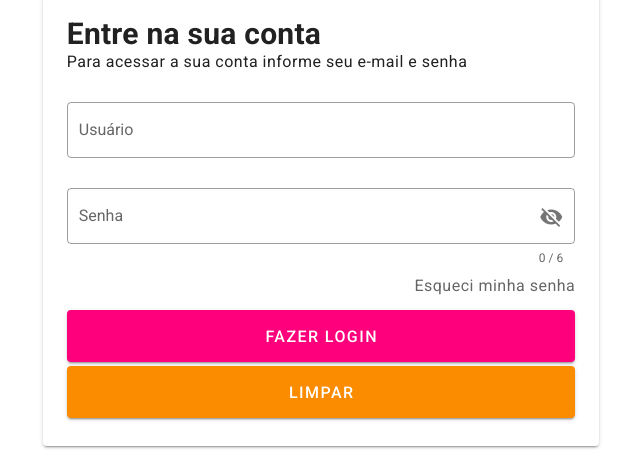
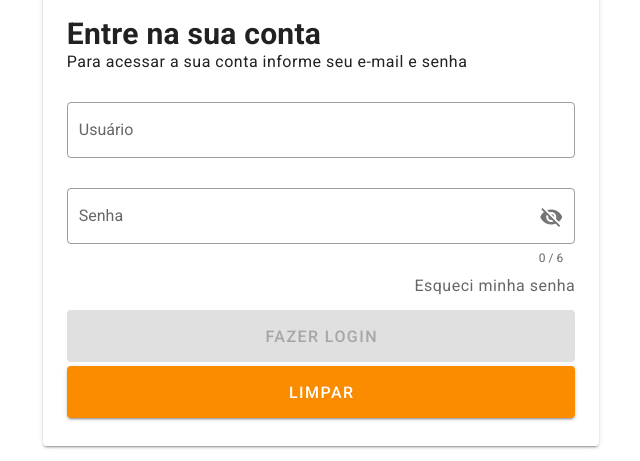
Before and after one commit to wesleygomesc6/adoorei-localweb, a Vue app: page /login in a window 1280 px wide. Shown: the part 220-681 px from the top of the page, without its empty margins (319-959 px from the left). Built offline with nearby package versions, Linux system fonts and the light colour scheme.

Commit message:
ajuste tela login

```diff
--- a/src/components/Formulario.vue
+++ b/src/components/Formulario.vue
@@ -1,41 +1,9 @@
 <template>
     <div>
-        <template v-if="modoFormulario == 'login'">
-            <v-form ref="form" v-model="valid" lazy-validation>
-                <v-text-field type="text" v-model="usuarioLogin.username" label="Usuário" required outlined clearable
-                    :rules="validacoes.username"></v-text-field>
-                <v-text-field @click:append="show = !show" :type="show ? 'text' : 'password'"
-                    :append-icon="show ? 'mdi-eye' : 'mdi-eye-off'" v-model="usuarioLogin.password"
-                    :rules="validacoes.senhaRules" label="Senha" required outlined clearable counter="6"></v-text-field>
-
-                <div class="container-fluid mb-3 d-flex justify-end"> <span class="text-body-1">Esqueci minha senha</span>
-                </div>
-                <v-alert v-if="semCadastro" dense text color="error" dismissible>
-                    Usúario não encontrado! Cadastre-se.
-                </v-alert>
-                <div class="container-fluid my-1">
-                    <router-link to="home">
-                        <v-btn :loading="loading" :disable="!valid" color="primary" x-large width="100%"
-                            @click="fazerLogin">
-                            FAZER LOGIN
-                        </v-btn></router-link>
-                </div>
-                <div class="container-fluid my-1">
-                    <v-btn color="warning" x-large width="100%" @click="reset">
-                        LIMPAR
-                    </v-btn>
-                </div>
-            </v-form>
-        </template>
-
-
-        <template v-else>
-
         <h1>Dados Pessoais</h1>
         <span>Informe seus dados pessoais para acesso a sua conta.</span>
         <v-form ref="form" class="mt-5" v-model="valid" lazy-validation>
-                <v-text-field type="text" v-model="usuarioCadastro.name.firstname" label="Nome" required outlined
-                    clearable />
+            <v-text-field type="text" v-model="usuarioCadastro.name.firstname" label="Nome" required outlined clearable />
 
             <v-text-field type="text" v-model="usuarioCadastro.name.lastName" label="Sobrenome" required outlined
                 clearable />
@@ -88,14 +56,12 @@
             </div>
 
         </v-form>
-        </template>
     </div>
 </template>
 
 <script>
 export default {
     name: "Formulario",
-    props: ["modoFormulario"],
     data() {
         return {
             loading: false,
@@ -111,7 +77,9 @@ export default {
                 },
             },
             validacoes: {
-                username: [v => !!v || "Usuário é obrigatório!"],
+                username: [
+                    v => !!v || "Usuário é obrigatório!",
+                    v => (v && v.length >= 4) || "O usuário deve conter no mínimo 4 caracteres!"],
                 senhaRules: [
                     v => !!v || "Senha é obrigatória!",
                     v => (v && v.length >= 6) || "A senha deve conter no mínimo 6 caracteres!",
@@ -126,34 +94,13 @@ export default {
                 ]
             },
             confirmPassword: "",
-            usuarioLogin: {
-                username: "",
-                password: ""
-            },
             show: false,
             valid: true,
-            semCadastro: false,
             alertErroCadastro: false,
             alertSuccess: false
         };
     },
     methods: {
-        fazerLogin() {
-            this.loading = true;
-            this.$http.post("auth/login", this.usuarioLogin)
-                .then(res => {
-                    if (res.status == 200) {
-                        localStorage.setItem("username", this.usuarioLogin.username);
-                        localStorage.setItem("autenticad", true);
-                        localStorage.setItem("token", res.data.token);
-                        this.$router.push({ name: 'home' })
-                        this.loading = false;
-                    }
-                }).catch(() => {
-                    this.semCadastro = true;
-                    this.loading = false;
-                });
-        },
         criarConta() {
             this.loading = true;
             this.$http.post("/users", this.usuarioCadastro)
@@ -173,7 +120,6 @@ export default {
         },
         reset() {
             this.$refs.form.reset();
-            this.semCadastro = false;
             this.loading = false;
         },
     },
--- a/src/router/index.js
+++ b/src/router/index.js
@@ -4,6 +4,13 @@ import VueRouter from 'vue-router'
 Vue.use(VueRouter)
 
 const routes = [
+  {
+    path: '',
+    name: 'login-view',
+    component: function () {
+      return import('@/views/Login.vue')
+    }
+  },
   {
     path: '/login',
     name: 'login',
--- a/src/views/HomeLogado.vue
+++ b/src/views/HomeLogado.vue
@@ -2,7 +2,7 @@
     <LayoutDefault :usuario="usuario">
         <v-container class="d-flex justify-center">
             <v-col cols="12" md="10">
-                <h1>Olá Wesley,</h1>
+                <h1>Olá {{ usuario[0].toUpperCase()+usuario.substring(1) }},</h1>
                 <span class="text-body-1 d-block mb-5">Sejá bem-vindo(a) a sua conta de hospedagem.</span>
                 <iframe class="video" src="https://www.youtube.com/embed/zcXtyKdP92c" title="YouTube video player"
                     frameborder="0"
--- a/src/views/Login.vue
+++ b/src/views/Login.vue
@@ -11,7 +11,30 @@
           <span class="text-body-1">Para acessar a sua conta informe seu e-mail e senha</span>
         </v-card-title>
         <v-card-text>
-          <Formulario :modoFormulario="'login'" />
+          <v-form ref="form" v-model="validLogin" lazy-validation>
+            <v-text-field type="text" v-model="usuarioLogin.username" label="Usuário" required outlined clearable
+              :rules="validacoes.username"></v-text-field>
+            <v-text-field @click:append="show = !show" :type="show ? 'text' : 'password'"
+              :append-icon="show ? 'mdi-eye' : 'mdi-eye-off'" v-model="usuarioLogin.password"
+              :rules="validacoes.senhaRules" label="Senha" required outlined clearable counter="6"></v-text-field>
+
+            <div class="container-fluid mb-3 d-flex justify-end"> <span class="text-body-1">Esqueci minha senha</span>
+            </div>
+            <v-alert v-if="semCadastro" dense text color="error" dismissible>
+              Usúario não encontrado! Cadastre-se.
+            </v-alert>
+            <div class="container-fluid my-1">
+              <v-btn :loading="loading" :disabled="!validLogin || !usuarioLogin.username || !usuarioLogin.password"
+                color="primary" x-large width="100%" @click="fazerLogin">
+                FAZER LOGIN
+              </v-btn>
+            </div>
+            <div class="container-fluid my-1">
+              <v-btn color="warning" x-large width="100%" @click="reset">
+                LIMPAR
+              </v-btn>
+            </div>
+          </v-form>
         </v-card-text>
       </v-card>
       <div class="container-fluid my-3 d-flex justify-center">
@@ -31,8 +54,48 @@ export default {
   },
   data() {
     return {
+      loading: false,
+      usuarioLogin: {
+        username: "",
+        password: ""
+      },
+      show: false,
+      validLogin: true,
+      semCadastro: false,
+      validacoes: {
+        username: [
+          v => !!v || "Usuário é obrigatório!",
+          v => (v && v.length >= 4) || "O usuário deve conter no mínimo 4 caracteres!"],
+        senhaRules: [
+          v => !!v || "Senha é obrigatória!",
+          v => (v && v.length >= 6) || "A senha deve conter no mínimo 6 caracteres!",
+        ]
+      },
     }
   },
+  methods: {
+    fazerLogin() {
+      this.loading = true;
+      this.$http.post("auth/login", this.usuarioLogin)
+        .then(res => {
+          if (res.status == 200) {
+            localStorage.setItem("username", this.usuarioLogin.username);
+            localStorage.setItem("autenticad", true);
+            localStorage.setItem("token", res.data.token);
+            this.$router.push({ name: 'home' })
+            this.loading = false;
+          }
+        }).catch(() => {
+          this.semCadastro = true;
+          this.loading = false;
+        });
+    },
+    reset() {
+      this.$refs.form.reset();
+      this.semCadastro = false;
+      this.loading = false;
+    },
+  }
 
 }
 </script>
```
Lines whose indentation alone changed are shown as unchanged.
